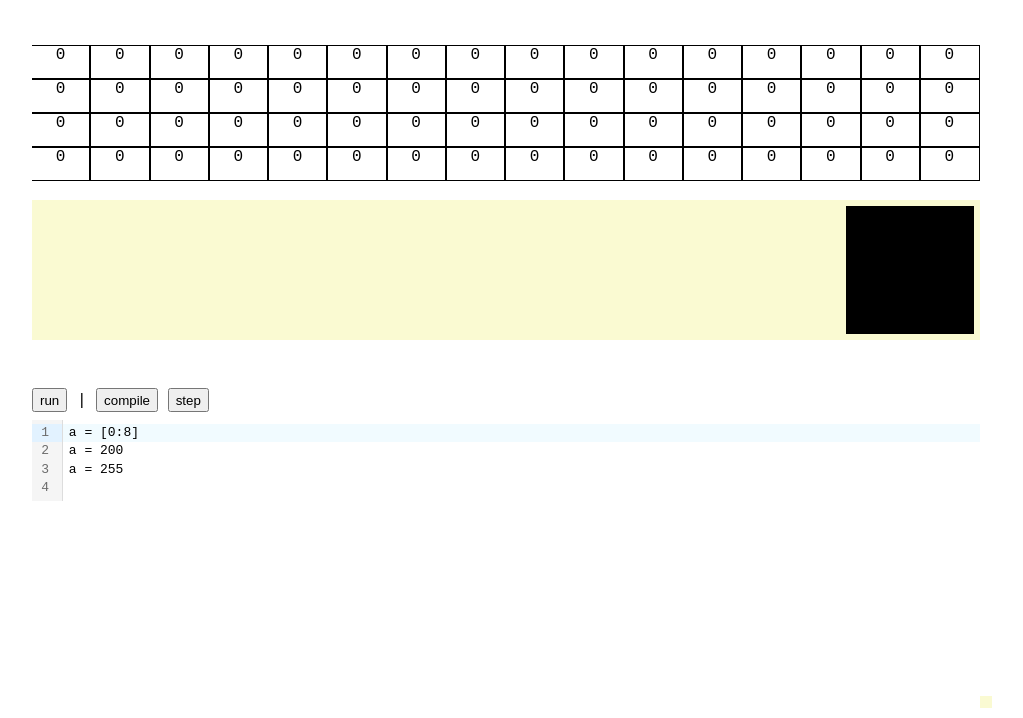
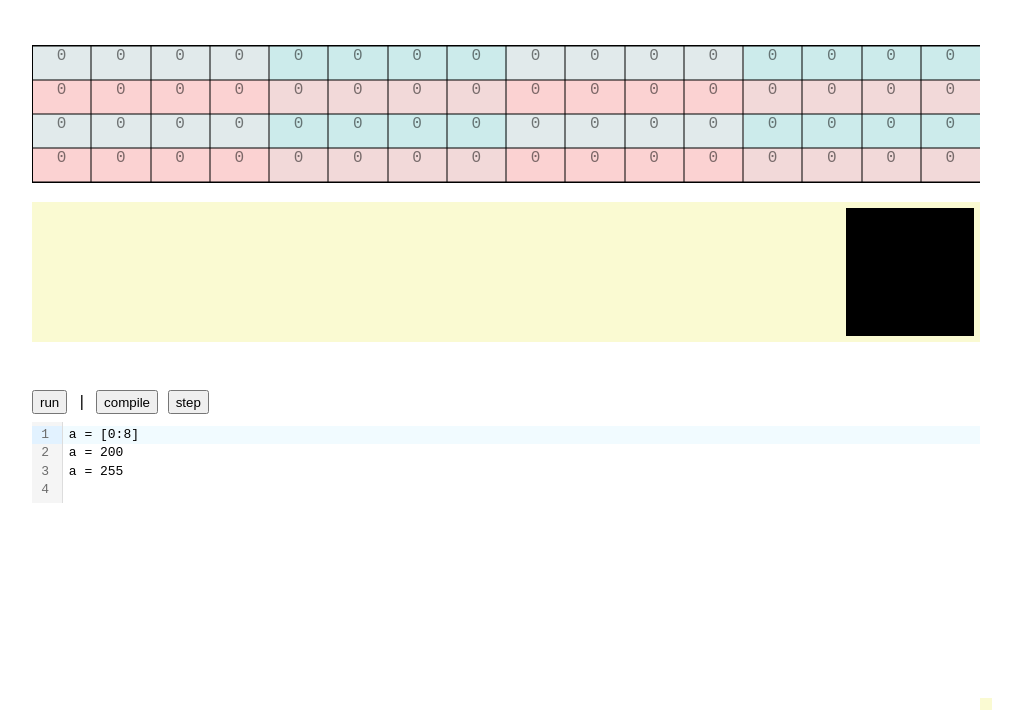
Before and after one commit to hunterdyar/64bitsofloving, a website with bundled scripts: page index.html in a window 1280 px wide. Shown: the part 107-825 px from the top of the page, without its empty margins (128-1151 px from the left). Built offline with nearby package versions, Linux system fonts and the light colour scheme; what ohm-js would draw is missing.

Commit message:
some colors and low-hanging optimization

```diff
--- a/Interpreter/environment.ts
+++ b/Interpreter/environment.ts
@@ -141,8 +141,11 @@ class Environment{
         for(let i = 0;i<loc.length;i++){
             var bit = val.GetBit(i)
             var bitloc = loc.start+i
-            this.memory[bitloc] = bit;
-            this.onchange(bitloc, bit)
+            var p = this.memory[bitloc]
+            if(p != bit){
+                this.memory[bitloc] = bit;
+                this.onchange(bitloc, bit)
+            }
         }
     }
 
@@ -161,8 +164,11 @@ class Environment{
         if(bit < 0 || bit >64){
             throw Error("can't set bit, out of range.");
         }
-        this.memory[bit] = value
-        this.onchange(bit,value)
+        let p = this.memory[bit]
+        if(value != p){
+            this.memory[bit] = value
+            this.onchange(bit,value)
+        }
     }
     GetBit(bit:number):boolean{
         let b = this.memory[bit]
--- a/index.html
+++ b/index.html
@@ -84,7 +84,8 @@
             grid-template-columns: repeat(16, 1fr);
             grid-template-rows: repeat(4, 1fr);
             overflow: hidden;
-        }
+            border: 1px solid black;
+            }
 
            .bit{
             width: 100%;
@@ -94,6 +95,8 @@
             border: 1px solid black;
             text-align: center;
            }
+
+
            .filled{
             background-color: darkblue;
             color: white;
@@ -106,19 +109,25 @@
             height: 100%;
            }
 
-           /* grid colors
-           oops overridden by onchange.
-           todo:background and foreground elements
-           .r0{
-            color: yellowgreen;
+           .r0.c1,.r2.c1,.r0.c3,.r2.c3{
+            background-color: #E1EAEB;
            }
-           .r0 .r2{
-            border-color: aliceblue;
-            color: red
+
+           .r0.c0,.r2.c0,.r0.c2,.r2.c2{
+            background-color: #ccebeb;
            }
-           #bit.r1 #bit.r3 {
-            border-color: bisque;
-           } */
+
+           .r1.c1,.r3.c1,.r1.c3,.r3.c3{
+            background-color: #fbd2d2;
+           }
+
+           .r1.c0,.r3.c0,.r1.c2,.r3.c2{
+            background-color: #F2D9D9;
+           }
+           .bit{
+            opacity: 0.5;
+           }
+
         </style>
     </head>
 
--- a/web/page.ts
+++ b/web/page.ts
@@ -17,7 +17,7 @@ const compileButton = document.getElementById("compile");
 const textOut = document.getElementById("textout");
 const imageOut = document.getElementById("imageout") as HTMLCanvasElement
 const imageOutCTX = imageOut?.getContext("2d");
-
+const bits: HTMLDivElement[] = []
 if(!starting){
     starting = `a = [0:8]
 a = 200
@@ -33,10 +33,15 @@ function loadbits(){
         var bit = document.createElement("div");
         let row = Math.floor(i/16)
         let col = Math.floor((i%16)/4)
-        bit.className = "bit r"+row+" c"+col
-        bit.id = "bit"+i;
+        bit.className = "bitbox r"+row+" c"+col
         bitContainer.appendChild(bit);
-        bit.innerText = "0";
+
+        let bitdot = document.createElement("div");
+        bitdot.id = "bit"+i;
+        bitdot.className = "bit"
+        bitdot.innerText = "0";
+        bit.appendChild(bitdot)
+        bits.push(bitdot)
     }
 }
 loadbits();
@@ -115,7 +120,7 @@ env.onOutput = onOutput;
 env.onPixel = onPixel;
 
 function onBitChanged(bit: number, val: boolean){
-    var b = bitContainer?.children[bit]
+    var b = bits[bit]
     if(b){
         b.innerHTML = val ? "1" : "0";
         b.classList = val ? "bit filled" : "bit empty"
```
